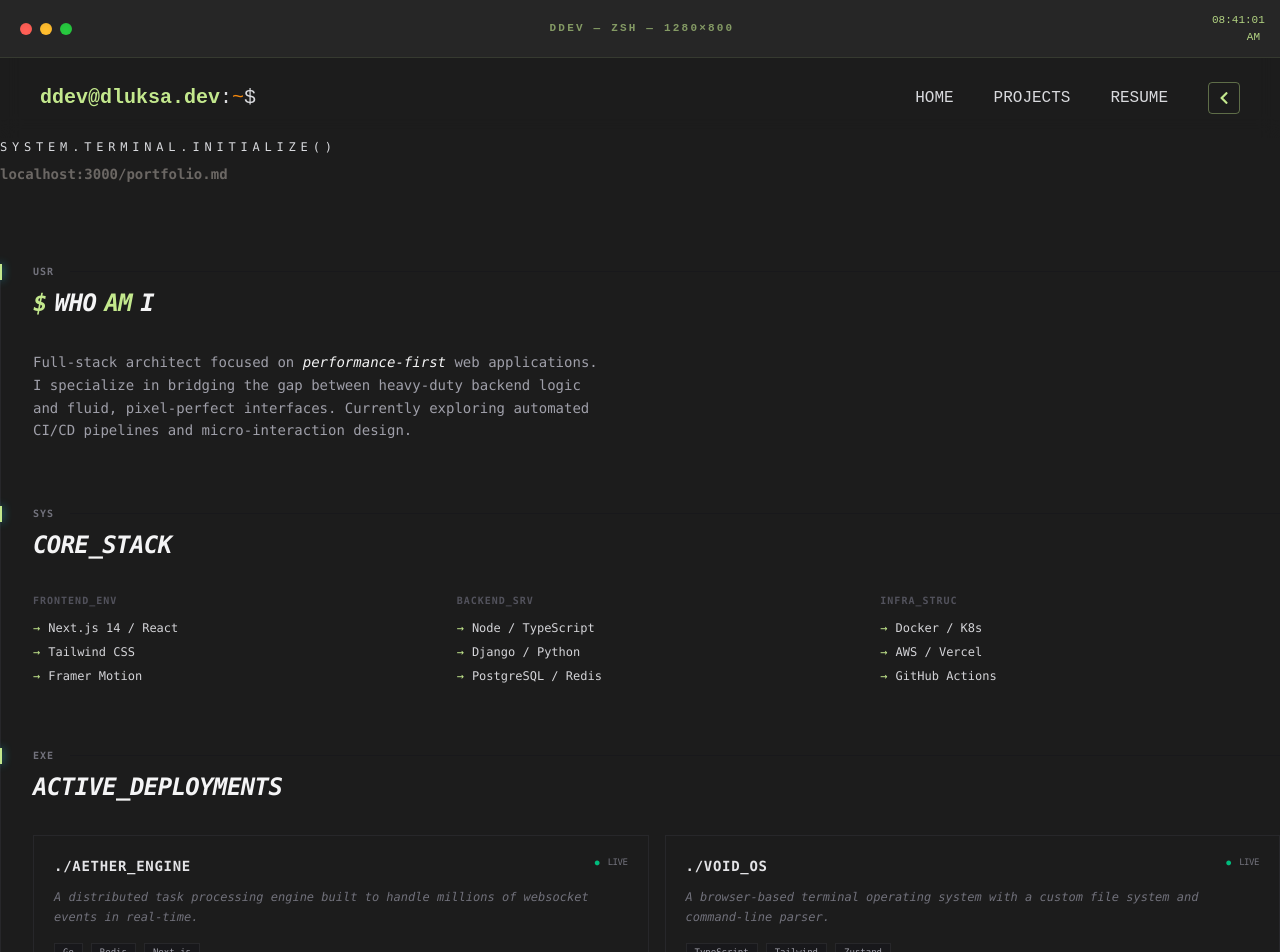
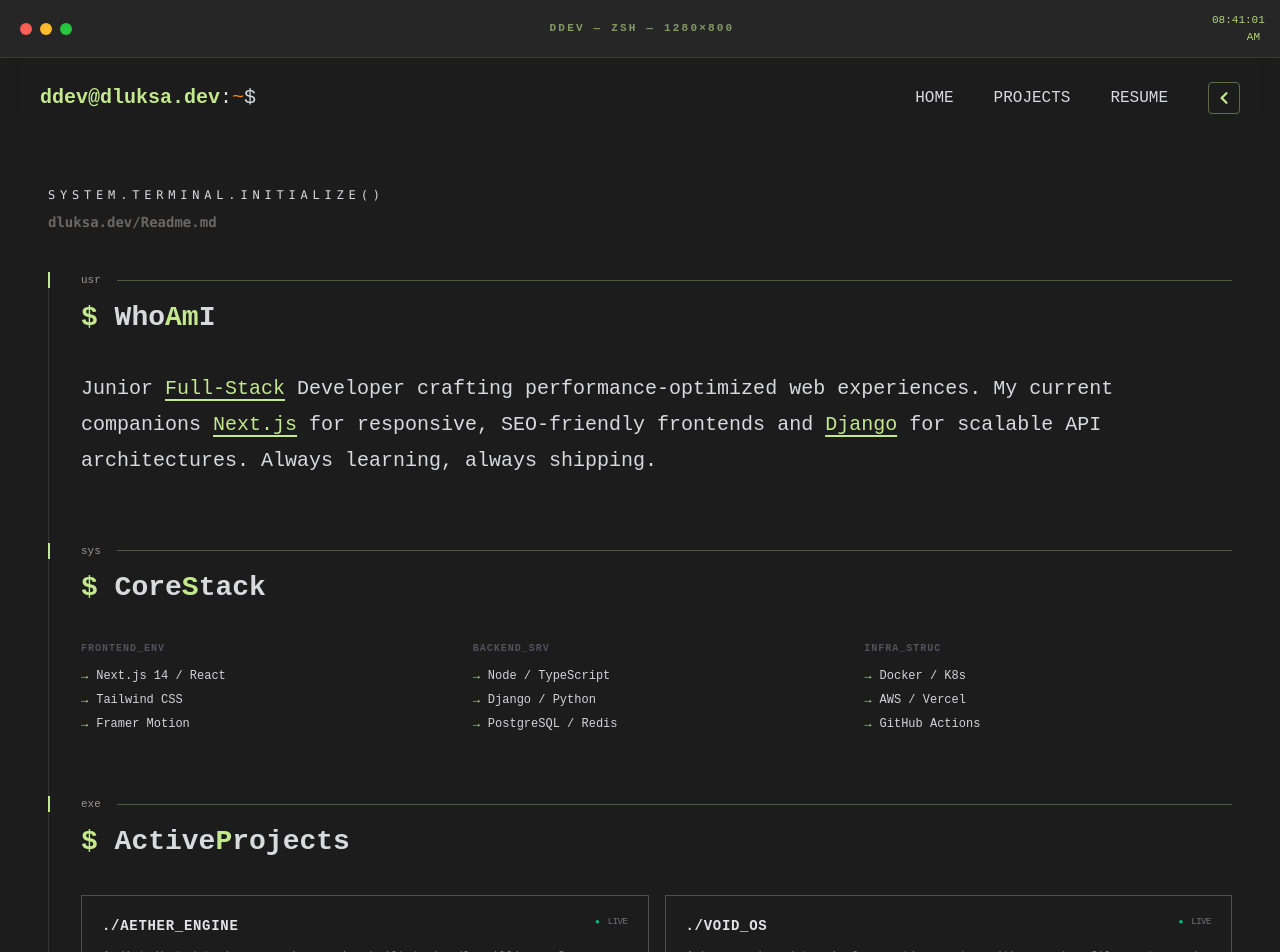
Before and after one commit to dluksa20/ddev, a Next.js app: page / in a window 1280 px wide. Shown: the top 952 px of the page. Built offline with nearby package versions, Linux system fonts and the light colour scheme.

Commit message:
updated section component

```diff
--- a/app/page.tsx
+++ b/app/page.tsx
@@ -1,35 +1,13 @@
 'use client'
-import React from 'react';
-
-/**
- * REFINED MINIMALISTIC TERMINAL UI
- * Focus: High legibility, sharp borders, "System 0" aesthetic.
- */
-
-const TerminalSection = ({ label, title, children }: any) => (
-  <div className="group relative border-l border-zinc-800 pl-8 pb-16 last:pb-0">
-    {/* Section Indicator */}
-    <div className="absolute -left-[1px] top-0 h-4 w-[2px] bg-accent shadow-[0_0_8px_#22d3ee]" />
-
-    <div className="mb-8">
-      <div className="flex items-center gap-4 mb-2">
-        <span className="text-[10px] uppercase tracking-widest text-zinc-500 font-bold">{label}</span>
-        <div className="h-[1px] flex-1 bg-zinc-900" />
-      </div>
-      <div className="text-xl md:text-2xl font-bold tracking-tight text-zinc-100 uppercase italic">
-        {title}
-      </div>
-    </div>
-    {children}
-  </div>
-);
+import React, { ReactNode } from 'react';
+import TerminalSection from '@/components/TerminalSection';
 
 const ProjectCard = ({ name, tech, status, desc }: any) => (
-  <div className="border border-zinc-800 p-5 hover:border-accent/40 hover:bg-zinc-900/30 transition-all group/card">
+  <div className="border border-border/60 p-5 hover:border-accent/40 hover:bg-zinc-900/30 transition-all group/card">
     <div className="flex justify-between items-start mb-3">
       <h3 className="text-sm font-bold text-zinc-200 tracking-wider">./{name}</h3>
       <div className="flex items-center gap-2">
-        <span className={`text-[8px] ${status === 'LIVE' ? 'text-emerald-500' : 'text-zinc-600'}`}>●</span>
+        <span className={`text-[8px] ${status === 'LIVE' ? 'text-emerald-500' : 'text-fg-base'}`}>●</span>
         <span className="text-[9px] text-zinc-500 tracking-tighter">{status}</span>
       </div>
     </div>
@@ -50,12 +28,12 @@ const Page = () => {
   return (
     <div className="min-h-screen w-full bg-surface-base text-fg-base font-mono  selection:bg-accent/30">
 
-      <div className=" max-w-360 mx-auto">
+      <div className=" max-w-360 mx-auto sm:p-10 md:p-12 xl:pd-0">
 
         {/* HEADER AREA */}
-        <header className="mb-20">
+        <header className="mb-10">
           <div className="text-[12px] text-fg-base mb-2 tracking-[0.4em] uppercase">System.Terminal.Initialize()</div>
-          <h1 className="text-fg-muted text-sm opacity-50">localhost:3000/portfolio.md</h1>
+          <h1 className="text-fg-muted text-sm opacity-50">dluksa.dev/Readme.md</h1>
         </header>
 
         <div className="flex flex-col w-full">
@@ -64,22 +42,32 @@ const Page = () => {
           <TerminalSection
             label="usr"
             title={
-              <div className="flex items-center gap-2">
-                <span className="text-accent">$</span> WHO<span className="text-accent">AM</span>I
-              </div>
+              <h1 className="">
+                <span className="text-accent">$ </span>
+                Who
+                <span className="text-accent">Am
+                  <span className='text-fg-base'></span>
+                  </span>I
+              </h1>
             }
           >
-            <p className="max-w-xl text-sm leading-relaxed text-zinc-400">
-              Full-stack architect focused on <span className="text-zinc-100 italic">performance-first</span> web applications.
-              I specialize in bridging the gap between heavy-duty backend logic and fluid, pixel-perfect interfaces.
-              Currently exploring automated CI/CD pipelines and micro-interaction design.
+            <p className="text-xl font-displayu leading-9 text-fg-base">
+              Junior <span className='text-accent underline underline-offset-5'>Full-Stack</span> Developer crafting performance-optimized web experiences.
+              My current companions <span className='text-accent underline underline-offset-5'>Next.js</span> for responsive,
+              SEO-friendly frontends and <span className='text-accent underline underline-offset-5'>Django</span> for scalable API architectures.
+              Always learning, always shipping.
             </p>
           </TerminalSection>
 
           {/* SECTION 02: TOOLS (SKILLS) */}
           <TerminalSection
             label="sys"
-            title="CORE_STACK"
+            title={<h1 className="">
+                <span className='text-accent'>$ </span>
+                <span className="">Core</span>
+                <span className='text-accent'>S</span>
+                <span className="">tack</span>
+              </h1>}
           >
             <div className="grid grid-cols-1 sm:grid-cols-2 lg:grid-cols-3 gap-6">
               <div>
@@ -112,7 +100,12 @@ const Page = () => {
           {/* SECTION 03: DEPLOYMENTS (PROJECTS) */}
           <TerminalSection
             label="exe"
-            title="ACTIVE_DEPLOYMENTS"
+            title={<h1 className="">
+                <span className='text-accent'>$ </span>
+                <span className="">Active</span>
+                <span className='text-accent'>P</span>
+                <span className="">rojects</span>
+              </h1>}
           >
             <div className="grid grid-cols-1 md:grid-cols-2 gap-4">
               <ProjectCard
@@ -145,7 +138,7 @@ const Page = () => {
         </div>
 
         {/* FOOTER */}
-        <footer className="mt-20 flex justify-between items-center text-[9px] text-zinc-700 tracking-[0.2em] border-t border-zinc-900 pt-8">
+        <footer className="mt-20 flex justify-between items-center text-[9px] text-fg-base tracking-[0.2em] border-t border-zinc-900 pt-8">
           <div>END_OF_TRANSMISSION</div>
           <div className="flex gap-4">
             <a href="#" className="hover:text-accent transition-colors">GITHUB</a>
--- a/components/TerminalSection.tsx
+++ b/components/TerminalSection.tsx
@@ -1,51 +1,20 @@
 // components/TerminalSection.tsx
-import React from 'react'
+import { ReactNode } from "react";
 
-interface TerminalSectionProps {
-  label: string
-  title: React.ReactNode
-  description?: React.ReactNode
-  className?: string
-  children?: React.ReactNode
-}
-
-const TerminalSection = ({
-  label,
-  title,
-  description,
-  className = '',
-  children
-}: TerminalSectionProps) => {
-  return (
-    <section className={`space-y-7 ${className} px-10 font-display`}>
-      <div className="flex items-center gap-5 group">
-          <span className="text-accent/50 font-semibold  text-xs">
-          <span className='text-primary'>&gt;&gt; </span>
-           /{label}
-          </span>
-        <div className="h-px flex-1 bg-accent/20" />
+const TerminalSection = ({ label, title, children }: {label: String, title: ReactNode, children: ReactNode}) => (
+  <div className="font-display group relative border-l border-border/30 pl-8 pb-16">
+    <div className='absolute -left-px top-0 h-4 w-0.5 bg-accent' />
+    <div className="mb-8">
+      <div className="flex items-center gap-4 mb-2">
+        <span className="text-[11px] text-fg-muted/80 font-light">{label}</span>
+        <div className="h-px flex-1 bg-accent/30" />
       </div>
-
-      {/* Content area */}
-      <div className="space-y-5 pl-6">
-        {/* Simple monospace title */}
-        <h1 className="text-2xl md:text-4xl font-bold tracking-tight text-text/90 font-mono">
-          {title}
-        </h1>
-
-        {/* Clean description box */}
-        {description && (
-          <div className="pl-5 py-3 border-l border-accent/30">
-            <p className="text-sm md:text-base text-text/65 leading-relaxed max-w-4xl">
-              {description}
-            </p>
-          </div>
-        )}
-
-        {children}
+      <div className="font-bold text-fg-base">
+        {title}
       </div>
-    </section>
-  )
-}
+    </div>
+    {children}
+  </div>
+);
 
 export default TerminalSection
```
